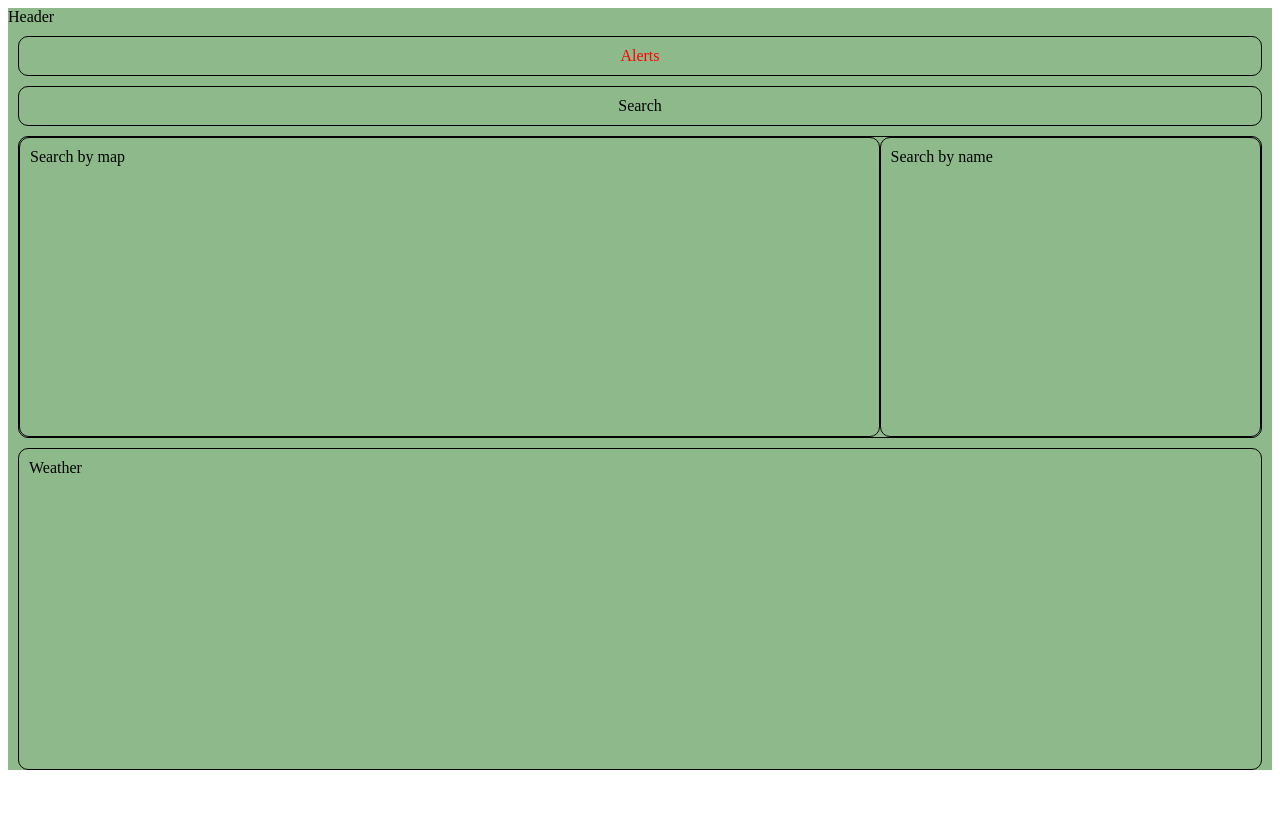
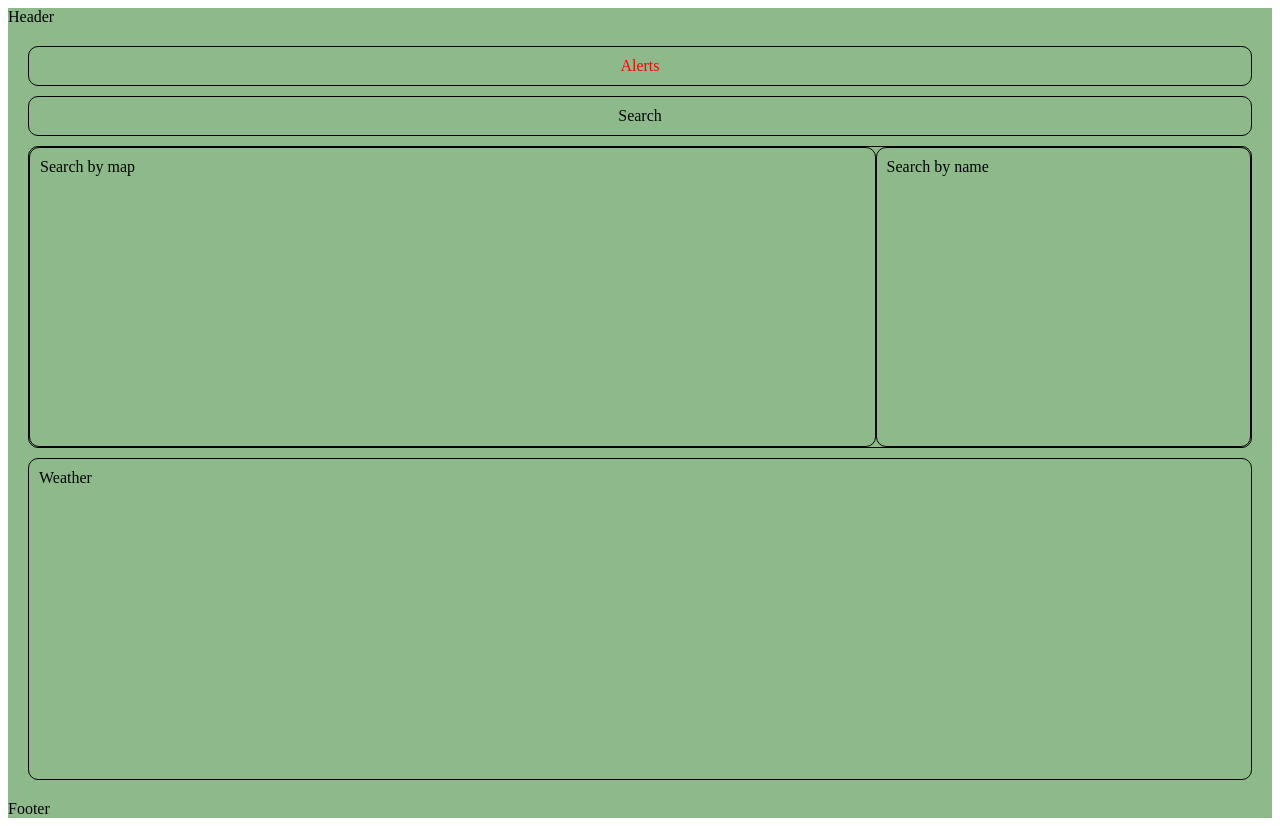
Before and after one commit to epurpur/Greenstonia, a React (Create React App) app in the folder client/: page /Home in a window 1280 px wide. Before the commit the page ends 800 px from the top, so only its background shows below. Built offline with nearby package versions, Linux system fonts and the light colour scheme.

Commit message:
adding footer component throughout all pages

```diff
--- a/client/src/App.js
+++ b/client/src/App.js
@@ -9,6 +9,9 @@ import './App.css';
 /* Pages */
 import LandingPage from "./pages/LandingPage";
 import HomePage from "./pages/HomePage";
+
+/* Components */
+import Footer from "./components/Footer";
 
 /* Apollo Setup */
 const client = new ApolloClient({
@@ -31,7 +34,11 @@ function App() {
               <HomePage />
             </Route>
 
+
+
           </Switch>
+
+          <Footer />
         </div>
 
       </Router>
--- /dev/null
+++ b/client/src/components/Footer/index.js
@@ -0,0 +1,14 @@
+import React from 'react'
+
+/* CSS styles */
+import "./style.css";
+
+const footer = () => {
+    return (
+        <>
+            Footer
+        </>
+    )
+}
+
+export default footer
--- a/client/src/pages/HomePage/styles.css
+++ b/client/src/pages/HomePage/styles.css
@@ -1,3 +1,5 @@
+section{padding: 10px;}
+
 #alerts {
     margin: 10px;
     padding: 10px;
```
Also changed, not shown: client/src/components/Footer/style.css (added).
